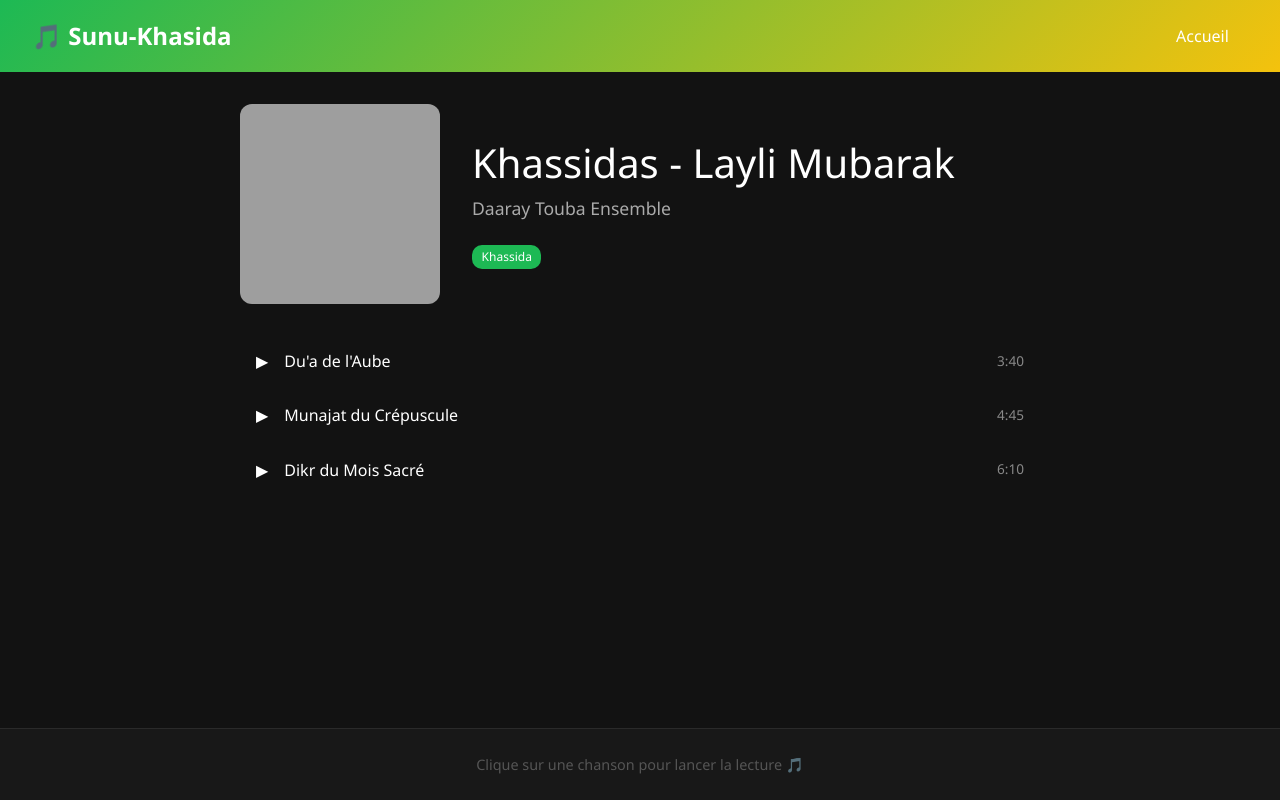
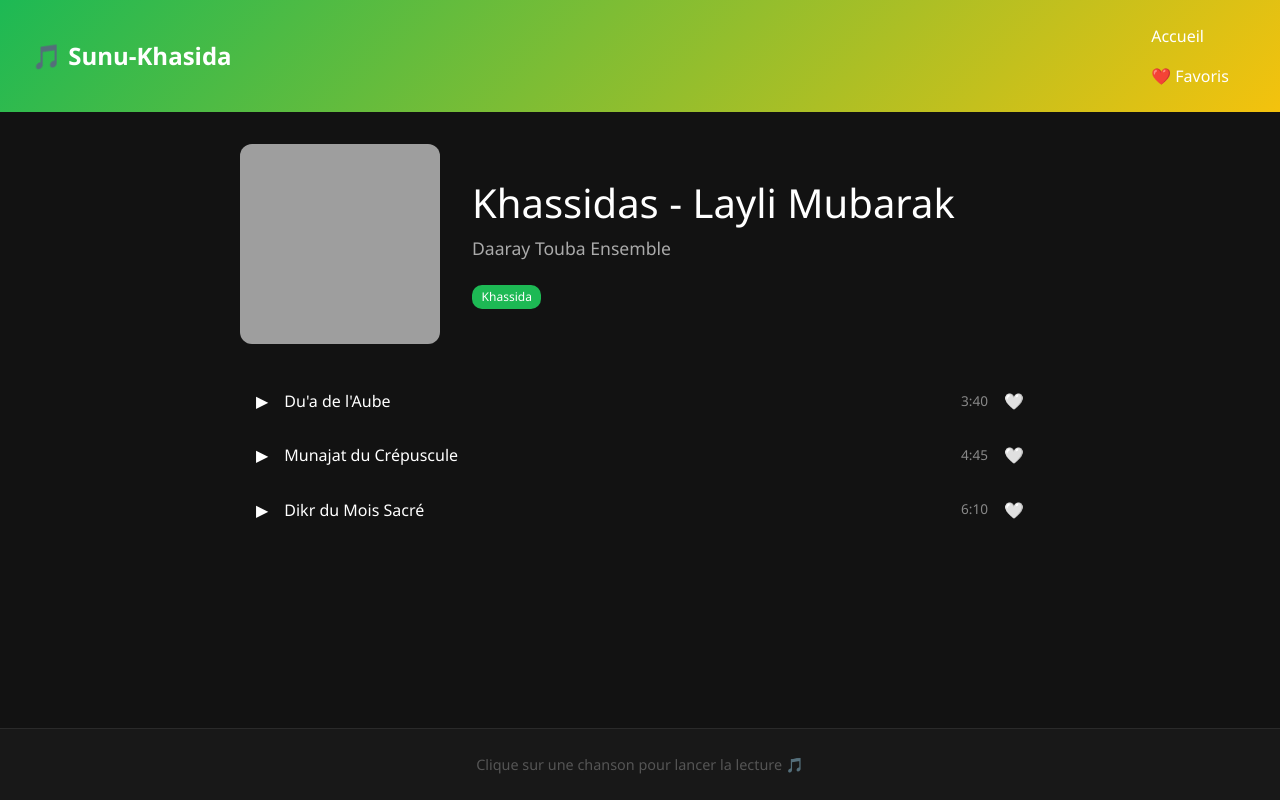
Before and after one commit to amath114fam/sunn-khasida, a Vue app: page /album/1 in a window 1280 px wide. Built offline with nearby package versions, Linux system fonts and the light colour scheme; grey boxes are pictures that could not be loaded.

Commit message:
ajout favoris

```diff
--- a/src/App.vue
+++ b/src/App.vue
@@ -8,6 +8,21 @@ const pisteActuelle = ref(null)
 function definirPiste(piste) {
   pisteActuelle.value = piste
 }
+
+// La liste des favoris
+const favoris = ref([])
+
+// Ajouter ou supprimer un favori
+function toggleFavori(piste) {
+  const existe = favoris.value.find(f => f.id === piste.id)
+  if (existe) {
+    // déjà en favori → on supprime
+    favoris.value = favoris.value.filter(f => f.id !== piste.id)
+  } else {
+    // pas encore → on ajoute
+    favoris.value.push(piste)
+  }
+}
 </script>
 
 <template>
@@ -17,12 +32,16 @@ function definirPiste(piste) {
       <RouterLink to="/" class="logo">🎵 Sunu-Khasida</RouterLink>
       <nav>
         <RouterLink to="/" class="nav-link">Accueil</RouterLink>
+        <RouterLink to="/favoris" class="nav-link">❤️ Favoris</RouterLink>
       </nav>
     </header>
 
     <main class="app-main">
       <RouterView v-slot="{ Component }">
-        <component :is="Component" @piste-selectionnee="definirPiste" />
+        <component :is="Component"
+        :favoris="favoris"
+        @piste-selectionnee="definirPiste"
+        @toggle-favori="toggleFavori" />
       </RouterView>
 
     </main>
--- a/src/components/LignePiste.vue
+++ b/src/components/LignePiste.vue
@@ -1,9 +1,19 @@
 <script setup>
+import { computed } from 'vue'
 const props = defineProps({
-  piste: { type: Object, required: true }
+  piste: { type: Object, required: true },
+  favoris: { type: Array, default: () => [] }
 })
+const emit = defineEmits(['selectionner', 'toggle-favori'])
 
-const emit = defineEmits(['selectionner'])
+// Est-ce que cette piste est déjà en favori ?
+const estFavori = computed(() =>
+  props.favoris.some(f => f.id === props.piste.id)
+)
+
+function toggleFavori() {
+  emit('toggle-favori', props.piste)
+}
 
 function jouer() {
   emit('selectionner', props.piste)
@@ -15,6 +25,9 @@ function jouer() {
     <span class="piste-icone">▶</span>
     <span class="piste-titre">{{ piste.titre }}</span>
     <span class="piste-duree">{{ piste.duree }}</span>
+    <span class="favori-btn" @click="toggleFavori">
+    {{ estFavori ? '❤️' : '🤍' }}
+    </span>
   </div>
 </template>
 
--- a/src/router/index.js
+++ b/src/router/index.js
@@ -1,6 +1,7 @@
 import { createRouter, createWebHistory } from 'vue-router'
 import HomeView from '../views/HomeView.vue'
 import AlbumView from '../views/AlbumView.vue'
+import FavorisView from '../views/FavorisView.vue'
 
 
 const routes = [
@@ -13,6 +14,11 @@ const routes = [
       path: '/album/:id',
       name: 'album',
       component: AlbumView
+    },
+    {
+      path: '/favoris',
+      name: 'favoris',
+      component: FavorisView
     }
   ]
 
--- a/src/views/AlbumView.vue
+++ b/src/views/AlbumView.vue
@@ -11,12 +11,25 @@ const album = computed(() =>
   albumsData.find(a => a.id === Number(route.params.id))
 )
 
-const emit = defineEmits(['piste-selectionnee'])
+const props = defineProps({
+  favoris: { type: Array, default: () => [] }
+})
 
+const emit = defineEmits(['piste-selectionnee', 'toggle-favori'])
+
+function gererFavori(piste) {
+  emit('toggle-favori', {
+    ...piste,
+    albumId: album.value.id,
+    albumTitre: album.value.titre,
+    albumArtiste: album.value.artiste,
+    albumCover: album.value.cover  // ← on enrichit ici !
+  })
+}
 function gererSelection(piste) {
   emit('piste-selectionnee', {
     ...piste,
-    albumId: album.value.id
+    albumId: album.value.id,
   })
 }
 
@@ -54,7 +67,9 @@ const chansonsAffichees = computed(() => {
         v-for="piste in chansonsAffichees"
         :key="piste.id"
         :piste="piste"
+        :favoris="favoris"
         @selectionner="gererSelection"
+        @toggle-favori="gererFavori"
       />
     </div>
   </div>
--- /dev/null
+++ b/src/views/FavorisView.vue
@@ -0,0 +1,79 @@
+<script setup>
+const props = defineProps({
+  favoris: { type: Array, default: () => [] }
+})
+
+const emit = defineEmits(['piste-selectionnee', 'toggle-favori'])
+</script>
+
+<template>
+  <div class="container py-5">
+    <h2 class="fw-bold mb-4">❤️ Mes Favoris</h2>
+
+    <div v-if="favoris.length === 0" class="vide">
+      <p>😔 Aucune chanson en favori pour le moment</p>
+    </div>
+
+    <div v-else>
+      <div
+        v-for="piste in favoris"
+        :key="piste.id"
+        class="piste-card"
+      >
+        <img :src="piste.albumCover" class="piste-cover" />
+        <div class="piste-infos">
+          <p class="piste-titre">{{ piste.titre }}</p>
+          <p class="piste-album">{{ piste.albumTitre }} · {{ piste.albumArtiste }}</p>
+        </div>
+        <button class="btn-play" @click="emit('piste-selectionnee', piste)">▶</button>
+        <button class="btn-favori" @click="emit('toggle-favori', piste)">❤️</button>
+      </div>
+    </div>
+  </div>
+</template>
+
+<style scoped>
+.piste-card {
+  display: flex;
+  align-items: center;
+  gap: 1rem;
+  padding: 1rem 1.2rem;
+  border-radius: 16px;
+  margin-bottom: 0.8rem;
+  background: linear-gradient(135deg, #1a1a2e, #16213e);
+  color: white;
+  transition: transform 0.2s;
+  box-shadow: 0 4px 15px rgba(0,0,0,0.2);
+}
+.piste-card:hover { transform: translateX(6px); }
+.piste-cover {
+  width: 60px;
+  height: 60px;
+  border-radius: 10px;
+  object-fit: cover;
+}
+.piste-infos { flex: 1; }
+.piste-titre { margin: 0; font-weight: 600; }
+.piste-album { margin: 0; font-size: 0.82rem; color: #aaa; }
+.btn-play {
+  background: #1db954;
+  border: none;
+  border-radius: 50%;
+  width: 38px;
+  height: 38px;
+  font-size: 1rem;
+  cursor: pointer;
+}
+.btn-favori {
+  background: transparent;
+  border: none;
+  font-size: 1.3rem;
+  cursor: pointer;
+}
+.vide {
+  text-align: center;
+  padding: 3rem;
+  color: #888;
+  font-size: 1.2rem;
+}
+</style>
```
